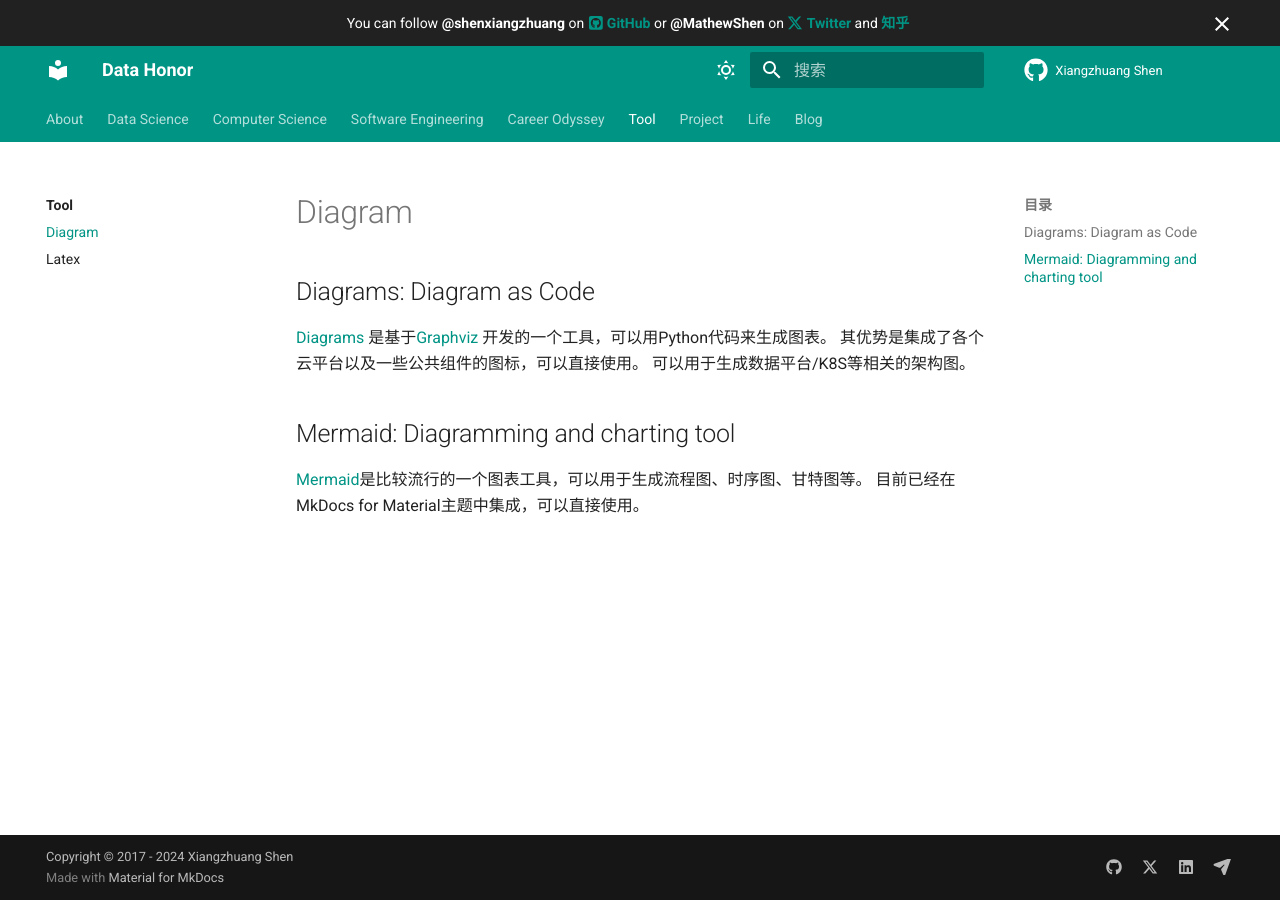
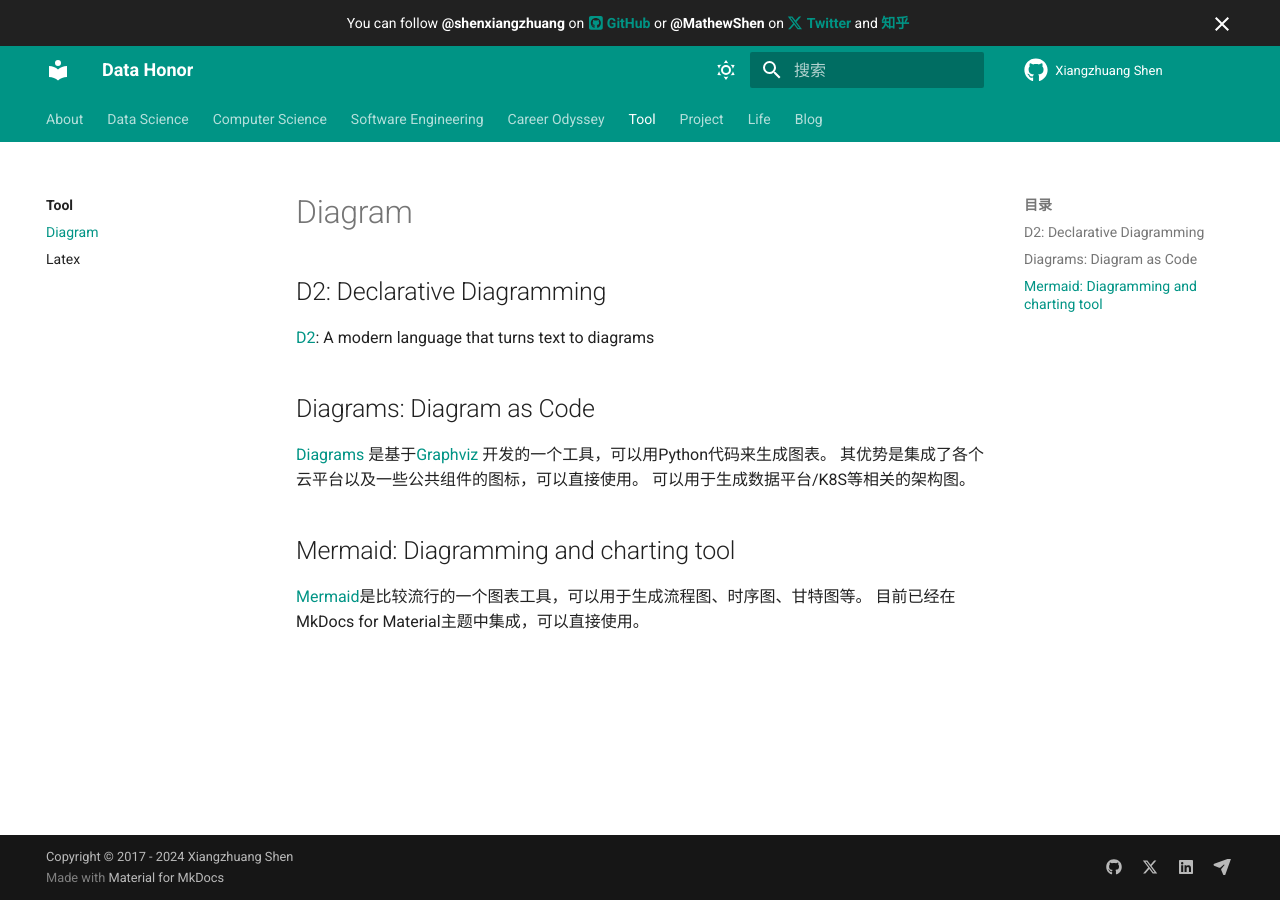
Before and after one commit to shenxiangzhuang/shenxiangzhuang.github.io, an MkDocs documentation site: the page built from docs/tool/diagram.md, in a window 1280 px wide. Built offline with MkDocs 1.6.1 and Material for MkDocs 9.7.7, drawn with Linux system fonts in a browser that asks for light colours; comment, search, counter and statistics services are not loaded.

```diff
--- a/docs/tool/diagram.md
+++ b/docs/tool/diagram.md
@@ -1,4 +1,7 @@
 # Diagram
+
+## D2: Declarative Diagramming
+[D2](https://d2lang.com/): A modern language that turns text to diagrams
 
 ## Diagrams: Diagram as Code
 [Diagrams](https://diagrams.mingrammer.com/)
```
Also changed, not shown: docs/tool/disk.md (added, +5 -0 lines).
